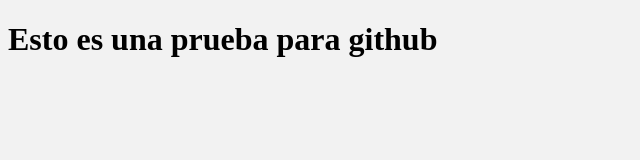
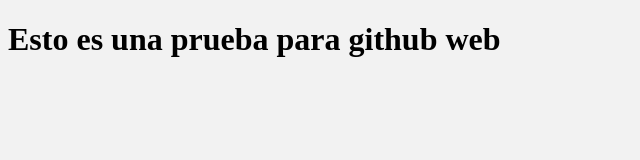
Before and after one commit to Ikaroyo/Web_I, a plain HTML site: page index.html in a window 1280 px wide. Shown: the full height of the page, 0-640 px from the left. Drawn offline with Linux system fonts and the light colour scheme.

Commit message:
update 2

```diff
--- a/index.html
+++ b/index.html
@@ -20,6 +20,6 @@
     </style>
 </head>
 <body>
-    <h1>Esto es una prueba para github</h1>
+    <h1>Esto es una prueba para github web</h1>
 </body>
 </html>
```
